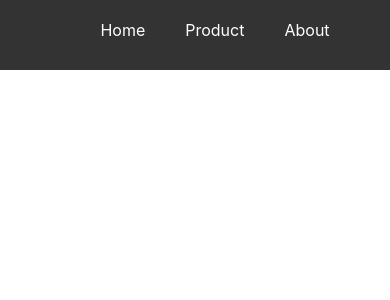
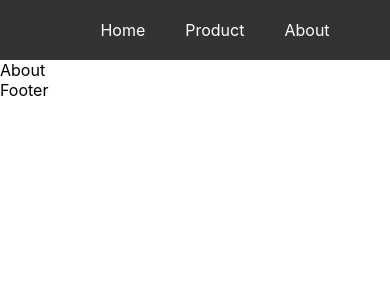
Before and after one commit to mrityunjay33/vidha-foods, a React (Create React App) app: page /about in a window 390 px wide. Shown: the top 300 px of the page. Built offline with nearby package versions, Linux system fonts and the light colour scheme.

Commit message:
CSS Aligned

```diff
--- a/src/App.css
+++ b/src/App.css
@@ -26,29 +26,10 @@
   display: block;
 }
 
-/* Link hover styles */
 .navbar-menu li a:hover {
   background-color: #555;
 }
 
-/* Active link styles */
-.navbar-menu li a.active {
-  background-color: #555;
+.banner, .products, .about{
+  padding-top: 60px;
 }
-
-/* Add margin to the right of the last link */
-.navbar-menu li:last-child {
-  margin-right: 0;
-}
-
-/* Responsive styles */
-@media screen and (max-width: 768px) {
-  .navbar-menu ul {
-    display: flex;
-    justify-content: center;
-  }
-  .navbar-menu li {
-    display: block;
-    margin-bottom: 10px;
-  }
-}
--- a/src/components/about/About.js
+++ b/src/components/about/About.js
@@ -2,7 +2,7 @@ import React from 'react'
 
 const About = () => {
   return (
-    <div>About</div>
+    <div className='about'>About</div>
   )
 }
 
--- a/src/components/products/Product.js
+++ b/src/components/products/Product.js
@@ -2,7 +2,7 @@ import React from 'react'
 
 const Product = () => {
   return (
-    <div>Product</div>
+    <div className='products'>Product</div>
   )
 }
 
```
